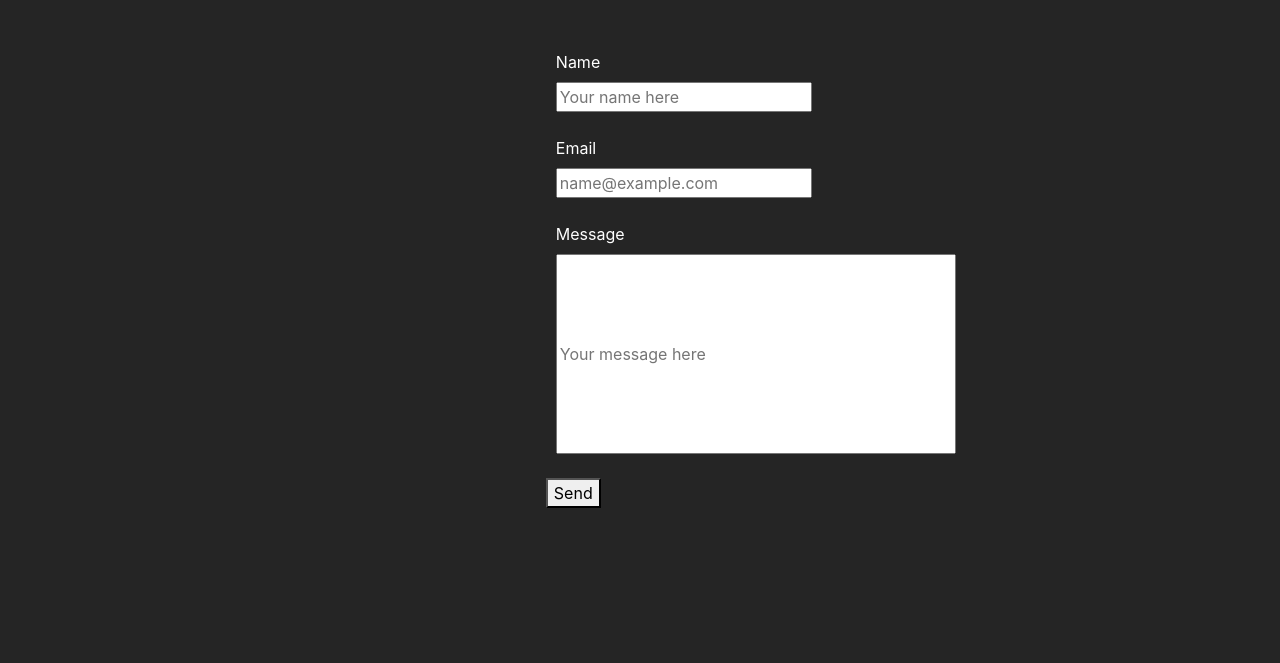
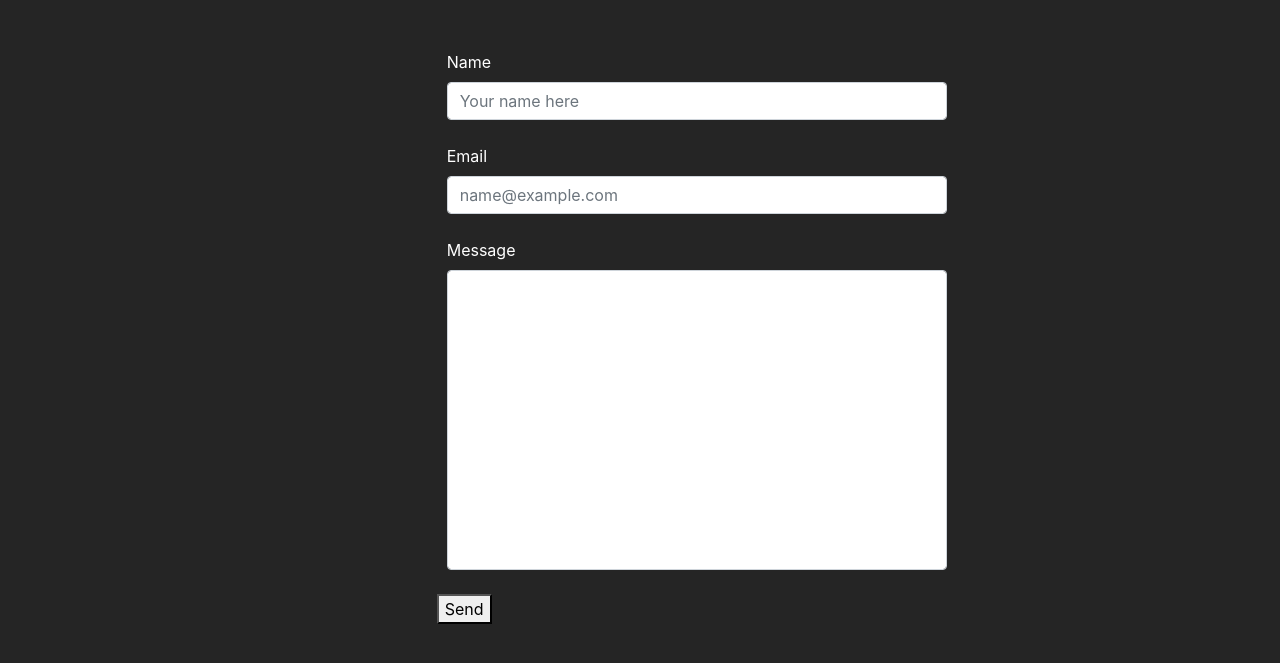
Before and after one commit to Michael-Parker719/Michael-Parker719.github.io, a plain HTML site: page contact.html in a window 1280 px wide. Shown: the part 123-786 px from the top of the page. Drawn offline with nearby package versions, Linux system fonts and the light colour scheme.

Commit message:
formatted form

```diff
--- a/contact.html
+++ b/contact.html
@@ -28,39 +28,21 @@
     <div id="header"></div>
 
   <h1 class="subheader">Contact Me</h1>
-  <!-- <form action=”https://getform.io/f/f1d642c2-7c83-40af-9189-23b6eeac2274” method="POST">
-      <label>Name</label>
-      <input
-        type="text"
-        name="name"
-        placeholder="Name Here"
-      />
-      <label>Email address</label>
-      <input
-        type="email"
-        name="email"
-        placeholder="name@example.com"
-      />
-    <input type="hidden" name="_gotcha" style="display:none !important">
-      <label>Your Message</label>
-      <input type="text" name="message">
-    <button type="submit">Send</button>
-  </form> -->
 
-  <div class="row pt-5">
-  <div class="mx-auto col-10 col-md-8 col-lg-2">
+  <div class="row pt-5 ">
+  <div class="mx-auto col-10 col-md-8 col-lg-4">
     <form action="https://getform.io/f/f1d642c2-7c83-40af-9189-23b6eeac2274" method="POST">
       <div class="form-group pb-2">
       <label class="text-white">Name</label>
-      <input type="text" name="name" placeholder="Your name here">
+      <input type="text" name="name" placeholder="Your name here" style="width:500px" class="form-control">
       </div>
       <div class="form-group pb-2">
       <label class="text-white">Email</label>
-      <input type="email" name="email" placeholder="name@example.com">
+      <input type="email" name="email" placeholder="name@example.com" style="width:500px" class="form-control">
       </div>
       <div class="form-group pb-2">
       <label class="text-white">Message</label>
-      <input type="text" name="message"  style="height:200px; width:400px" placeholder="Your message here">
+      <input type="text" name="message" style="height:300px;width:500px" class="form-control">
       </div>
       <!-- add hidden Honeypot input to prevent spams -->
       <input type="hidden" name="_gotcha" style="display:none !important">
```
